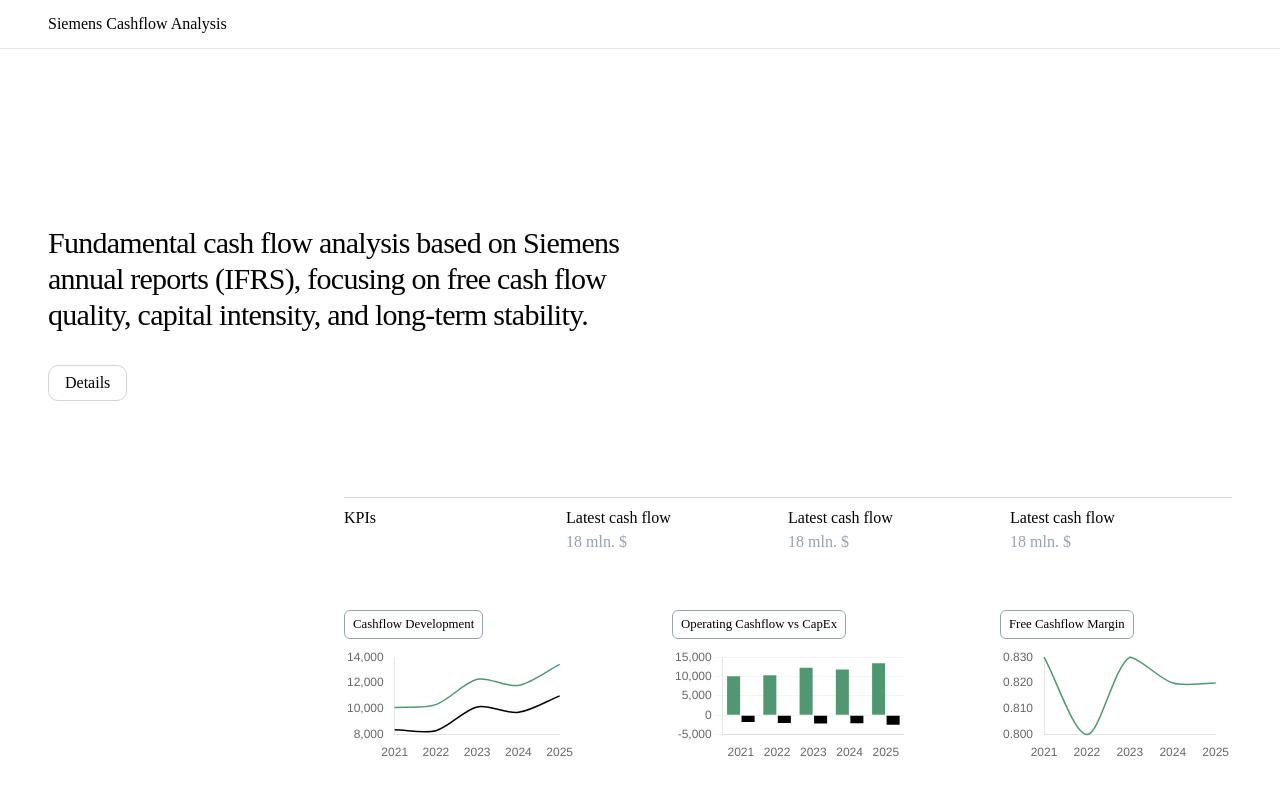
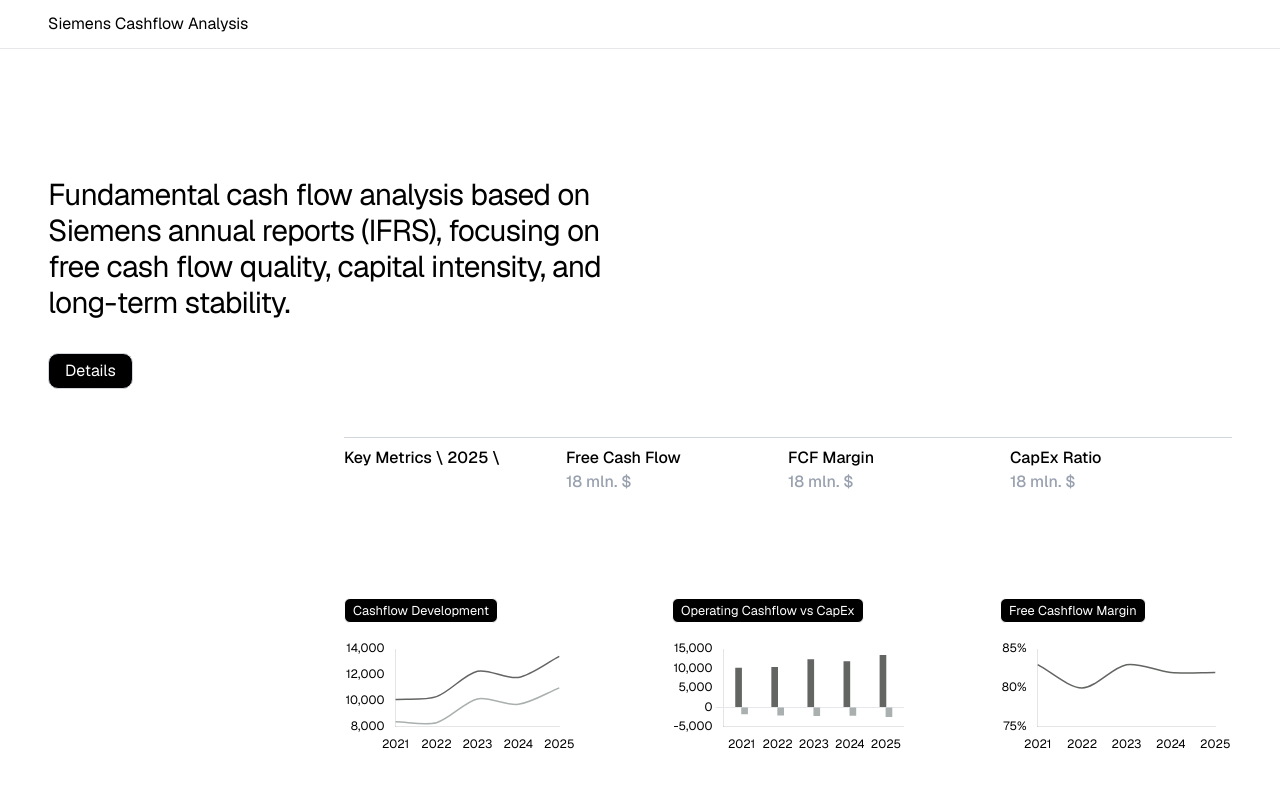
Before and after one commit to hhlitval/siemens-cashflow-analysis, a website built with Vite: page frontend/index.html in a window 1280 px wide. Built offline with nearby package versions, Linux system fonts and the light colour scheme.

Commit message:
Refactor project structure, update chart styles

```diff
--- a/frontend/index.html
+++ b/frontend/index.html
@@ -1,23 +1,23 @@
 <!DOCTYPE html>
-<html lang="en" class="font-poppins">
+<html lang="en">
   <head>
     <meta charset="UTF-8" />
     <meta name="viewport" content="width=device-width, initial-scale=1.0" />
     <script src="https://cdn.jsdelivr.net/npm/@tailwindcss/browser@4"></script>
     <script src="https://cdn.jsdelivr.net/npm/chart.js"></script>
     <link href="src/style.css" rel="stylesheet" />
-    <title>frontend</title>
+    <title>Siemens Cashflow Analysis</title>
   </head>
   <body>
     <div class="bg-white">
       <header class="border-b border-gray-200 px-4 md:px-12">
         <div class="h-[60px] md:h-12 flex items-center">
-          <h1 class="">Siemens Cashflow Analysis</h1>
+          <p>Siemens Cashflow Analysis</p>
         </div>
       </header>
 
       <section class="px-4 py-8 md:px-12">
-        <div class="empty-block md:h-36 h-12"></div>
+        <div class="empty-block md:h-24 h-12"></div>
         <h1 class="text-2xl md:text-3xl md:w-1/2 tracking-tight">
           Fundamental cash flow analysis based on Siemens annual reports (IFRS),
           focusing on free cash flow quality, capital intensity, and long-term
@@ -26,28 +26,30 @@
         <div class="flex gap-4">
           <button
             id="openDetails"
-            class="leading-none text-fluid-body-small bg-white text-black border border-gray-300 flex justify-center items-center w-fit mt-8 rounded-[10px] h-9 px-4"
+            class="leading-none text-fluid-body-small bg-black text-white cursor-pointer border border-gray-300 flex justify-center items-center w-fit mt-8 rounded-[10px] h-9 px-4"
           >
             Details
           </button>
         </div>
-        <div class="md:ml-auto mt-24 mb-12 overflow-hidden md:w-3/4 self-end">
+        <div
+          class="md:ml-auto mt-12 mb-24 overflow-hidden md:w-3/4 self-end font-medium"
+        >
           <div class="translate-x-0 opacity-100 w-full h-px bg-gray-300"></div>
           <div class="grid grid-cols-4 md:pt-[8px]">
             <div class="pb-3 md:pb-0">
-              <p class="text-fluid-body-small">KPIs</p>
+              <p class="text-fluid-body-small">Key Metrics \ 2025 \</p>
             </div>
             <div class="grid grid-cols-3 col-span-3">
               <div class="">
-                <p>Latest cash flow</p>
+                <p>Free Cash Flow</p>
                 <p class="text-gray-400">18 mln. $</p>
               </div>
               <div class="">
-                <p>Latest cash flow</p>
+                <p>FCF Margin</p>
                 <p class="text-gray-400">18 mln. $</p>
               </div>
               <div class="">
-                <p>Latest cash flow</p>
+                <p>CapEx Ratio</p>
                 <p class="text-gray-400">18 mln. $</p>
               </div>
             </div>
@@ -57,7 +59,7 @@
           <div class="grid grid-cols-3 md:pt-[8px] gap-24">
             <div>
               <h2
-                class="text-[0.8rem] border border-gray-400 w-fit rounded-md px-2 py-1 mb-2 medium:mb-0"
+                class="text-[0.8rem] bg-black text-white border w-fit rounded-md px-2 py-0.5 mb-4 medium:mb-0"
               >
                 Cashflow Development
               </h2>
@@ -65,7 +67,7 @@
             </div>
             <div class="">
               <h2
-                class="text-[0.8rem] border border-gray-400 w-fit rounded-md px-2 py-1 mb-2 medium:mb-0"
+                class="text-[0.8rem] bg-black text-white border w-fit rounded-md px-2 py-0.5 mb-4 medium:mb-0"
               >
                 Operating Cashflow vs CapEx
               </h2>
@@ -73,7 +75,7 @@
             </div>
             <div class="">
               <h2
-                class="text-[0.8rem] border border-gray-400 w-fit rounded-md px-2 py-1 mb-2 medium:mb-0"
+                class="text-[0.8rem] bg-black text-white border w-fit rounded-md px-2 py-0.5 mb-4 medium:mb-0"
               >
                 Free Cashflow Margin
               </h2>
--- a/frontend/src/charts.js
+++ b/frontend/src/charts.js
@@ -8,6 +8,11 @@
   (fcf / operatingCashflow[i]).toFixed(2)
 );
 
+Chart.defaults.font.family =
+  'Geist, system-ui, -apple-system, BlinkMacSystemFont, sans-serif';
+Chart.defaults.font.size = 12;
+Chart.defaults.color = '#000';
+
 new Chart(document.getElementById('cashflowChart'), {
   type: 'line',
   data: {
@@ -16,13 +21,13 @@
       {
         label: 'Operating Cashflow',
         data: operatingCashflow,
-        borderColor: '#519872',
+        borderColor: '#626562',
         tension: 0.3,
       },
       {
         label: 'Free Cashflow',
         data: freeCashflow,
-        borderColor: '#000',
+        borderColor: '#A9B0AF',
         tension: 0.3,
       },
     ],
@@ -30,10 +35,21 @@
   options: {
     borderWidth: 1.5,
     pointStyle: false,
-    plugins: { legend: { display: false } },
+    plugins: {
+      legend: {
+        display: false,
+      },
+    },
     scales: {
-      y: { grid: { display: false } },
-      x: { grid: { display: false } },
+      x: {
+        grid: { display: false },
+      },
+      y: {
+        grid: { display: false },
+        ticks: {
+          maxTicksLimit: 4,
+        },
+      },
     },
   },
 });
@@ -46,19 +62,33 @@
       {
         label: 'Operating Cashflow',
         data: operatingCashflow,
-        backgroundColor: '#519872',
+        backgroundColor: '#626562',
+        barThickness: 6,
       },
       {
         label: 'CapEx',
         data: capex,
-        backgroundColor: '#000',
+        backgroundColor: '#A9B0AF',
+        barThickness: 6,
       },
     ],
   },
   options: {
     plugins: { legend: { display: false } },
     scales: {
-      y: { grid: { color: '#f3f4f6' } },
+      y: {
+        grid: {
+          color: (context) => {
+            if (context.tick.value === 0) {
+              return '#e5e7eb';
+            }
+            return 'transparent';
+          },
+        },
+        ticks: {
+          maxTicksLimit: 6,
+        },
+      },
       x: { grid: { display: false } },
     },
   },
@@ -72,7 +102,7 @@
       {
         label: 'FCF Margin',
         data: fcfMargin,
-        borderColor: '#519872',
+        borderColor: '#626562',
         tension: 0.3,
         fill: false,
       },
@@ -83,8 +113,15 @@
     borderWidth: 1.5,
     plugins: { legend: { display: false } },
     scales: {
-      y: { grid: { display: false } },
       x: { grid: { display: false } },
+      y: {
+        suggestedMin: 0.75,
+        ticks: {
+          maxTicksLimit: 4,
+          callback: (value) => `${Math.round(value * 100)}%`,
+        },
+        grid: { display: false },
+      },
     },
   },
 });
--- a/frontend/src/style.css
+++ b/frontend/src/style.css
@@ -1,4 +1,7 @@
+@import url('https://fonts.googleapis.com/css2?family=Geist:wght@400..500&display=swap');
+
 html {
-  font-family: Geist;
+  font-family: 'Geist', sans-serif;
   font-weight: 400;
+  font-style: normal;
 }
```
